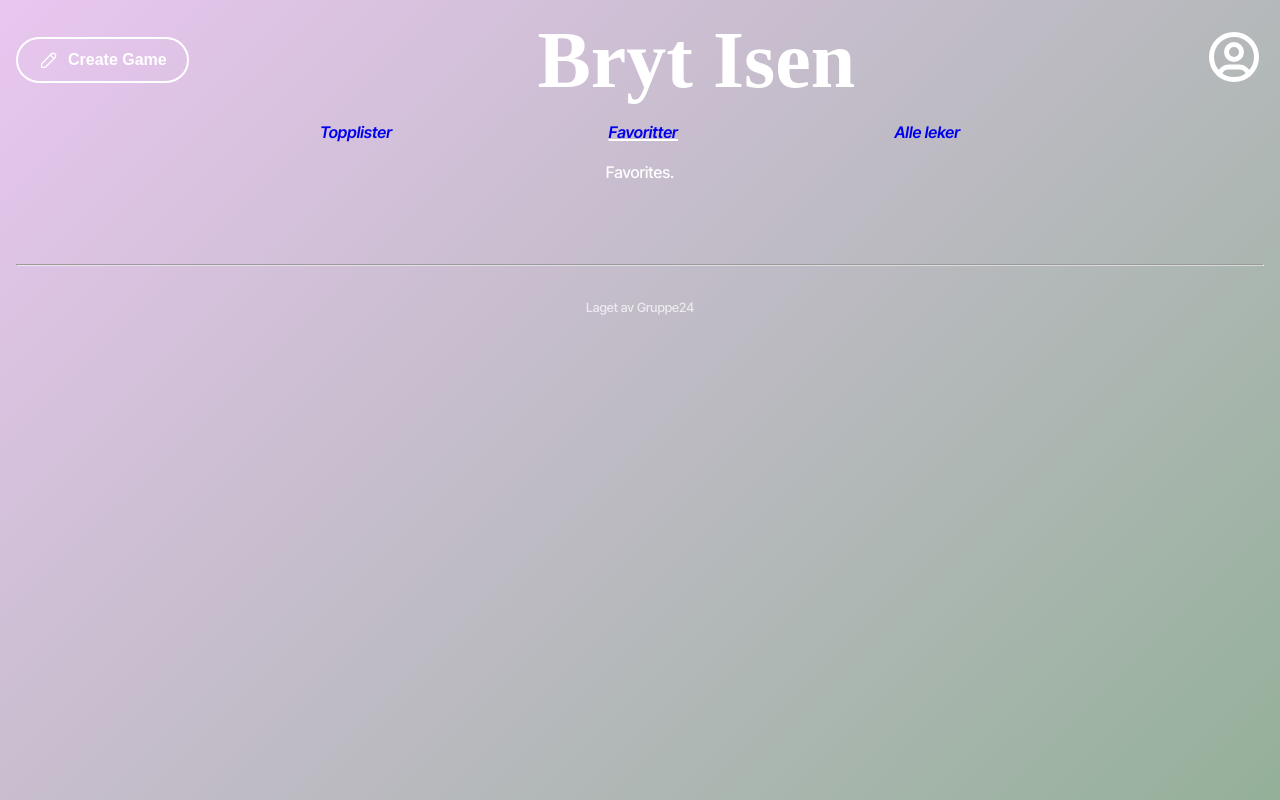
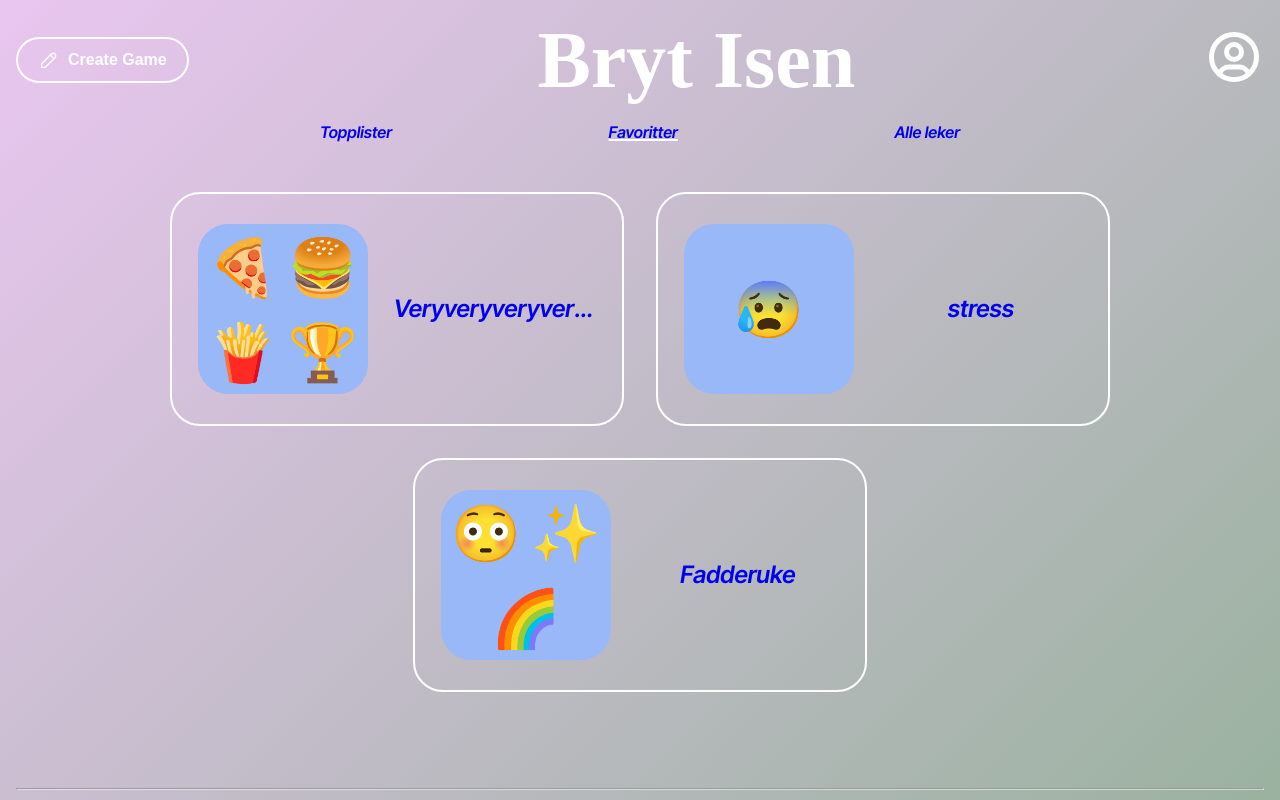
Before and after one commit to G-dubbbz/bryt-isen, a React (Vite) app in the folder frontend/: page /favorites in a window 1280 px wide. Shown: the top 800 px of the page. Built offline with nearby package versions, Linux system fonts and the light colour scheme; a web font is replaced by a local one.

Commit message:
Make favorite card and favorite page visuals

```diff
--- /dev/null
+++ b/frontend/src/components/FavoriteCard/FavoriteCard.css
@@ -0,0 +1,47 @@
+.favorite-card {
+  border-radius: 30px;
+  border: 2px solid #fff;
+  width: 90%;
+  height: 200px;
+  margin: 1rem;
+  display: flex;
+  flex-direction: row;
+  justify-content: space-evenly;
+  align-items: center;
+  flex: 0 0 auto;
+}
+
+.favorite-card:hover {
+  background-color: #ffffff20;
+}
+
+.favorite-card_thumbnail {
+  width: 170px;
+  height: 170px;
+  display: flex;
+  justify-content: space-evenly;
+  align-items: center;
+  flex-wrap: wrap;
+  background-color: rgb(152, 184, 247);
+  border-radius: 30px;
+}
+
+.listemoji {
+  font-size: 3.5rem;
+}
+
+.listname {
+  font-size: 1.5rem;
+  width: 45%;
+  text-align: center;
+  display: block;
+  text-overflow: ellipsis;
+  overflow: hidden;
+}
+
+@media (min-width: 768px) {
+  .favorite-card {
+    width: 450px;
+    height: 230px;
+  }
+}
--- /dev/null
+++ b/frontend/src/components/FavoriteCard/FavoriteCard.tsx
@@ -0,0 +1,26 @@
+import { Link } from 'react-router-dom';
+import './FavoriteCard.css'
+
+export interface FavoriteCardProps {
+  emojilist: string[];
+  listname: string;
+}
+
+const FavoriteCard: React.FC<FavoriteCardProps> = ({ emojilist, listname }) => {
+  emojilist = emojilist.slice(0, 4);
+  const navToList = () => {
+    console.log("Navigating to list");
+    // TODO: navigate to list
+  }
+  return (
+    <div className="favorite-card" onClick={navToList}>
+      <div className="favorite-card_thumbnail">
+        {emojilist.map((emoji: string) => <span className="listemoji">{emoji}</span>)}
+      </div>
+      <Link className="listname" to="/">{listname}</Link>
+      {/* TODO: make link redirect to listview */}
+    </div>
+  );
+}
+
+export default FavoriteCard;
--- /dev/null
+++ b/frontend/src/pages/home/Favorites.css
@@ -0,0 +1,6 @@
+.favorite-lists {
+  display: flex;
+  flex-wrap: wrap;
+  justify-content: center;
+  margin-top: 2rem;
+}
--- a/frontend/src/pages/home/Favorites.tsx
+++ b/frontend/src/pages/home/Favorites.tsx
@@ -1,6 +1,13 @@
+import FavoriteCard from "../../components/FavoriteCard/FavoriteCard"
+import './Favorites.css'
+
 function Favorites() {
   return(
-    <p>Favorites.</p>
+    <div className="favorite-lists">
+      <FavoriteCard emojilist={["🍕", "🍔", "🍟", "🏆", "🧪"]} listname="Veryveryveryveryverylonglistname" />
+      <FavoriteCard emojilist={["😰"]} listname="stress" />
+      <FavoriteCard emojilist={["😳", "✨", "🌈"]} listname="Fadderuke" />
+    </div>
   )
 }
 
```
